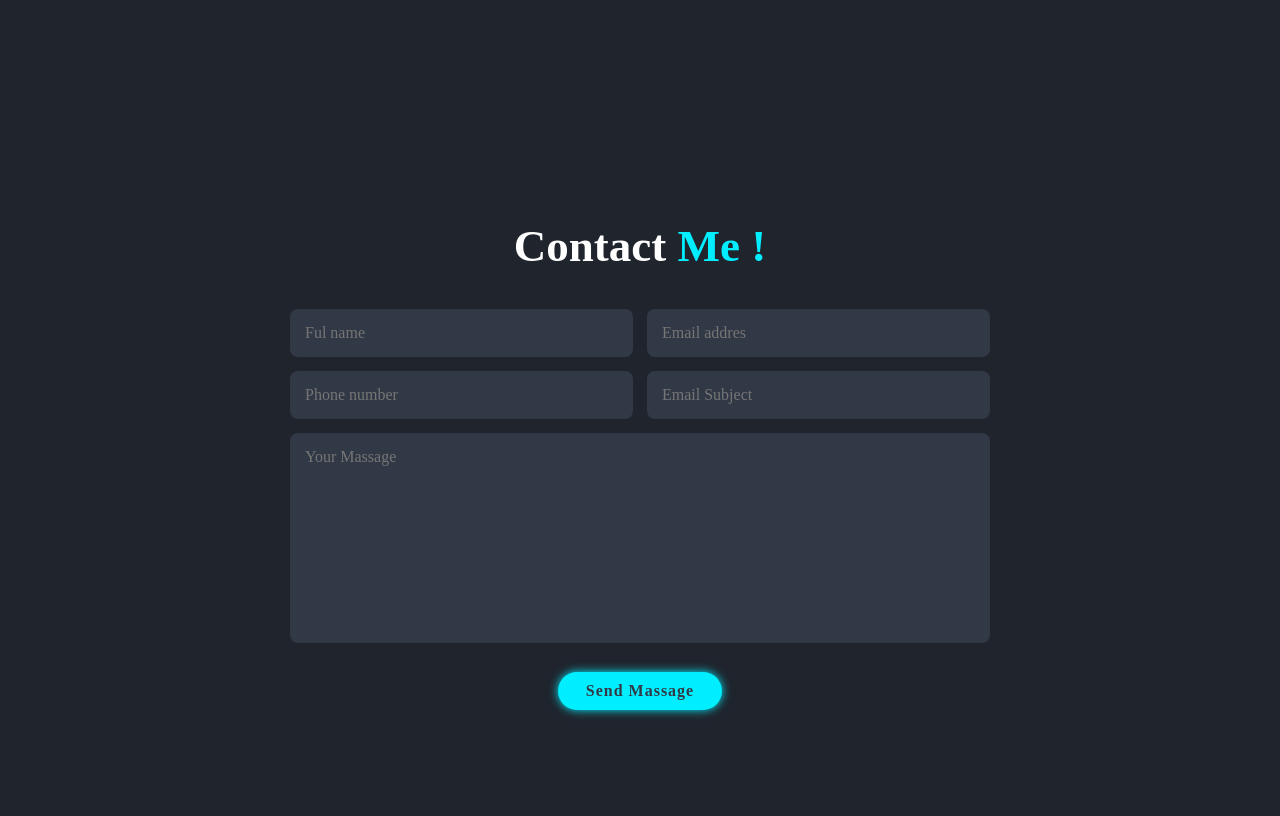
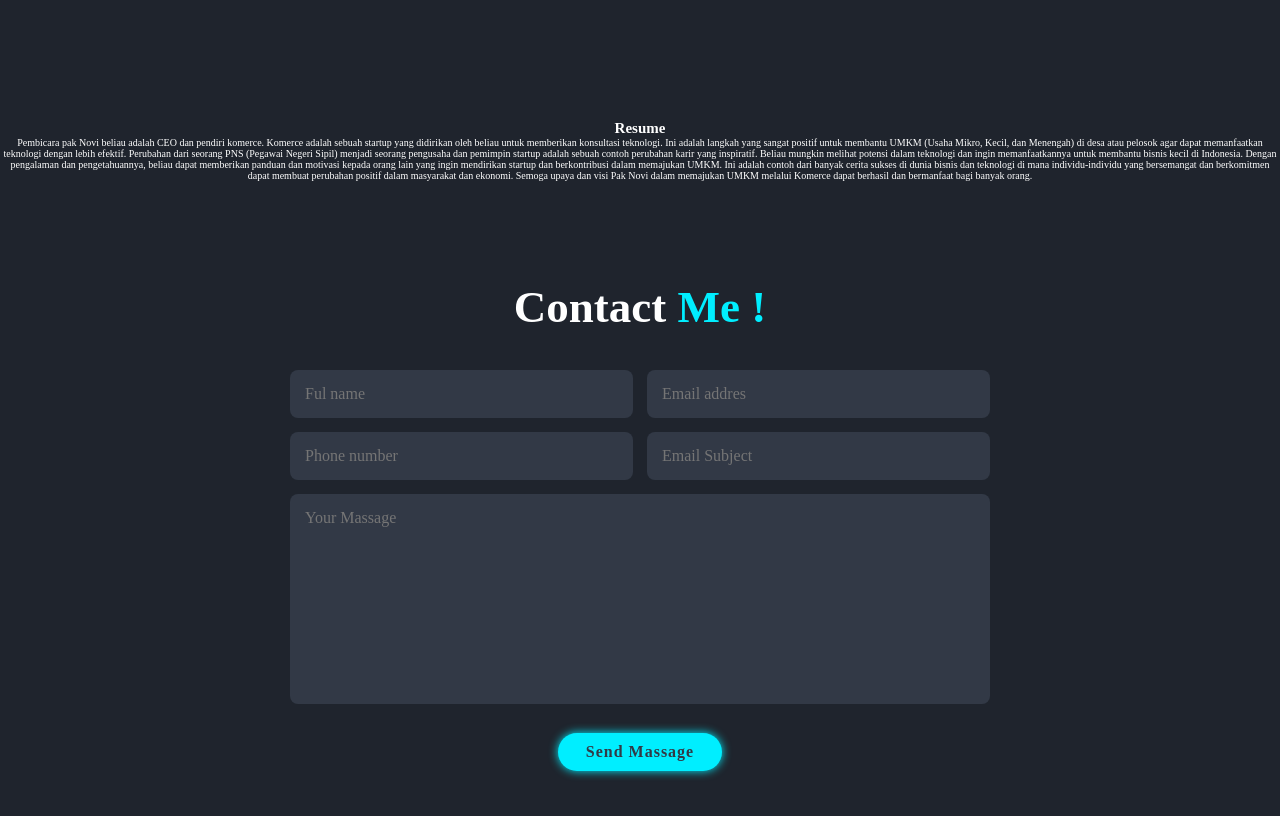
Before and after one commit to Sandiari1/SandiAriMuzaki3B_MyPortofolio, a plain HTML site: page index.html in a window 1280 px wide. Shown: the part 2280-3096 px from the top of the page. Drawn offline with nearby package versions, Linux system fonts and the light colour scheme; a script that the page names is missing.

Commit message:
Update index.html

```diff
--- a/index.html
+++ b/index.html
@@ -113,6 +113,28 @@
       </div>
     </section>
 
+    <div style="text-align: center">
+      <h2>Resume</h2>
+      <p>
+        Pembicara pak Novi beliau adalah CEO dan pendiri komerce. Komerce adalah
+        sebuah startup yang didirikan oleh beliau untuk memberikan konsultasi
+        teknologi. Ini adalah langkah yang sangat positif untuk membantu UMKM
+        (Usaha Mikro, Kecil, dan Menengah) di desa atau pelosok agar dapat
+        memanfaatkan teknologi dengan lebih efektif. Perubahan dari seorang PNS
+        (Pegawai Negeri Sipil) menjadi seorang pengusaha dan pemimpin startup
+        adalah sebuah contoh perubahan karir yang inspiratif. Beliau mungkin
+        melihat potensi dalam teknologi dan ingin memanfaatkannya untuk membantu
+        bisnis kecil di Indonesia. Dengan pengalaman dan pengetahuannya, beliau
+        dapat memberikan panduan dan motivasi kepada orang lain yang ingin
+        mendirikan startup dan berkontribusi dalam memajukan UMKM. Ini adalah
+        contoh dari banyak cerita sukses di dunia bisnis dan teknologi di mana
+        individu-individu yang bersemangat dan berkomitmen dapat membuat
+        perubahan positif dalam masyarakat dan ekonomi. Semoga upaya dan visi
+        Pak Novi dalam memajukan UMKM melalui Komerce dapat berhasil dan
+        bermanfaat bagi banyak orang.
+      </p>
+    </div>
+
     <!--contact-Section-->
 
     <section class="contact" id="contact">
```
